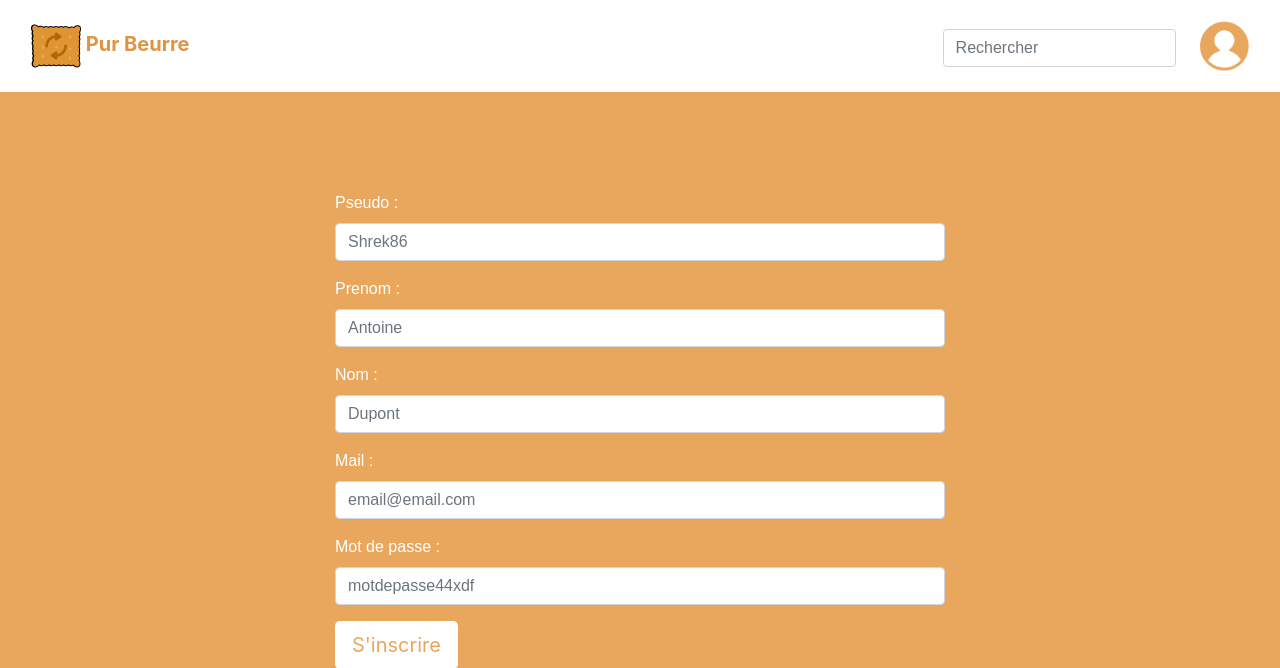
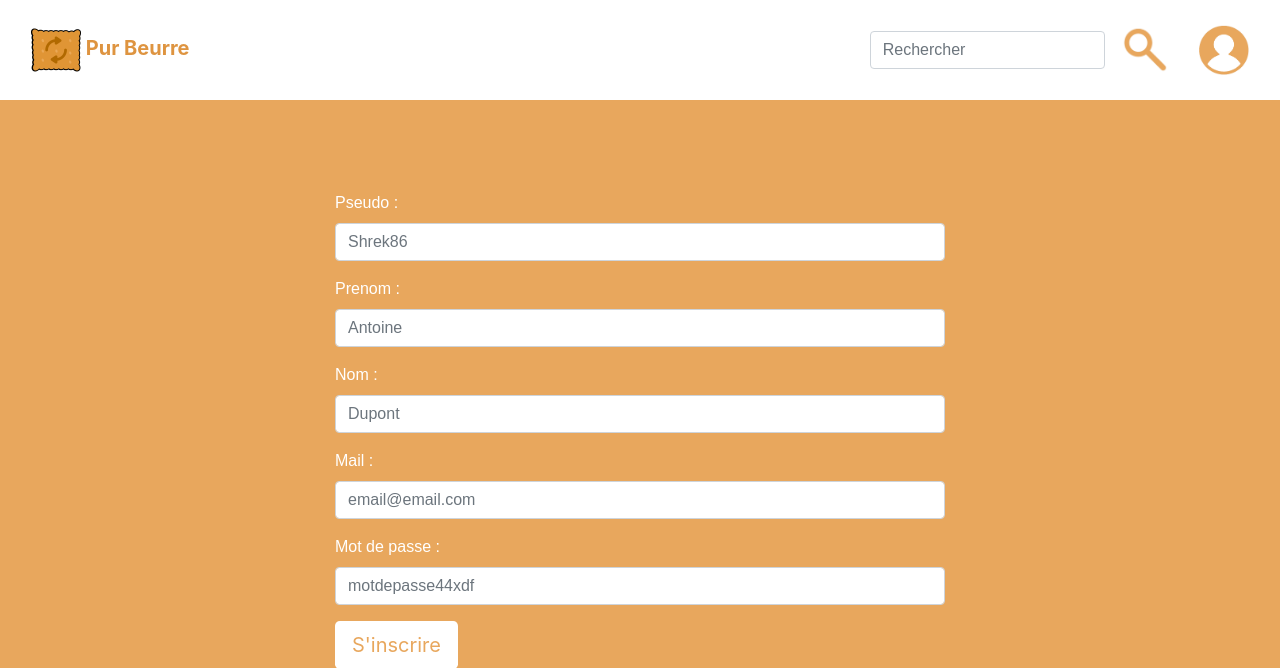
Before and after one commit to AlexisFricard/P8_PurBeurre, a Django app: page /signup in a window 1280 px wide. Shown: the top 668 px of the page. Run offline with Django 3.2, Linux system fonts and the light colour scheme; some libraries are stand-ins or nearby versions; some web fonts are replaced.

Commit message:
Add search logo

```diff
--- a/webapp/templates/template_ref.html
+++ b/webapp/templates/template_ref.html
@@ -35,14 +35,16 @@
                     Pur Beurre
                 </a>
                 <button class="navbar-toggler navbar-toggler-right" type="button" data-toggle="collapse" data-target="#navbarResponsive" aria-controls="navbarResponsive" aria-expanded="false" aria-label="Toggle navigation"></button>
-                <div class="collapse navbar-collapse " id="navbarResponsive">
+                <div class="collapse navbar-collapse" id="navbarResponsive">
                     <ul class="navbar-nav ml-auto align-i-c jc-center">
-                        <a class="nav-link js-scroll-trigger h-50px"">
-                            <form class="form-group" method="post" action="/selection">
-                                {% csrf_token %}
-                                <input autocomplete='off' type="text" name="user_text" class="form-control" placeholder="Rechercher">
-                            </form>
-                        </a>
+                        <form class="row align-i-c mr-auto" method="post" action="/selection">
+                            {% csrf_token %}
+                            <input autocomplete='off' type="text" name="user_text" class="form-control col-9" placeholder="Rechercher">
+                            <button class="btn btn-lg bg-white mx-auto col-3" type="submit">
+                                <img src="static/assets/img/search.png" class="h-50px">
+                            </button>
+                        </form>
+
                         <li class="nav-item">
                             <a class="nav-link js-scroll-trigger" href="/signin" class="flex jc-center">
                                 <img src="static/assets/img/myaccount.png" class="h-50px"">
```
Also changed, not shown: webapp/templates/index.html (+6 -3 lines), webapp/static/assets/img/Search.png (added), webapp/static/assets/img/connect.png (deleted), webapp/static/assets/img/disconnect.png, webapp/static/assets/img/kisspng-magnifying-glass-brand-logo-clip-art-5af4553e0b3a00.531823051525962046046.jpg (added), webapp/static/assets/img/myaccount.png, webapp/static/assets/img/myfood.png.
